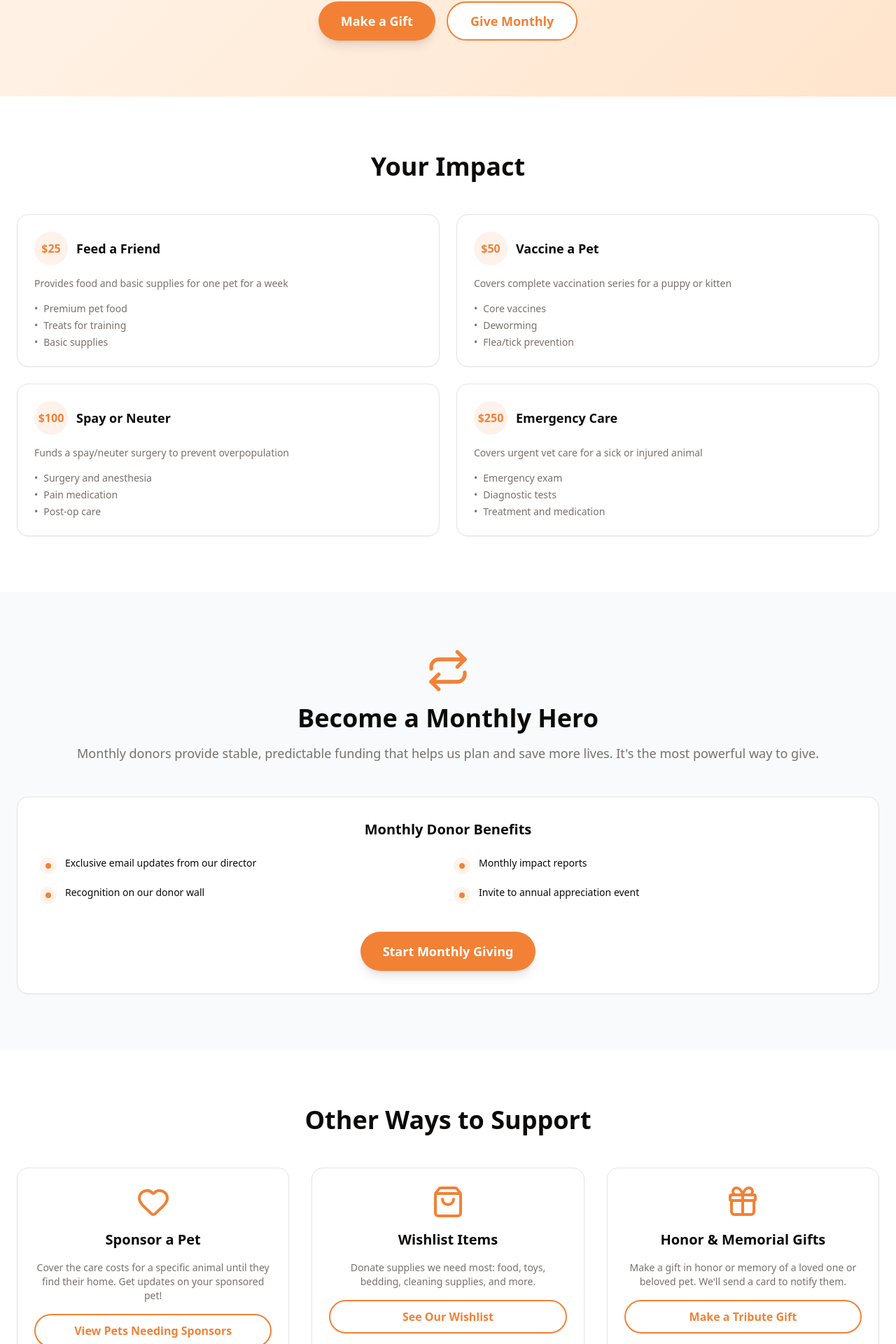
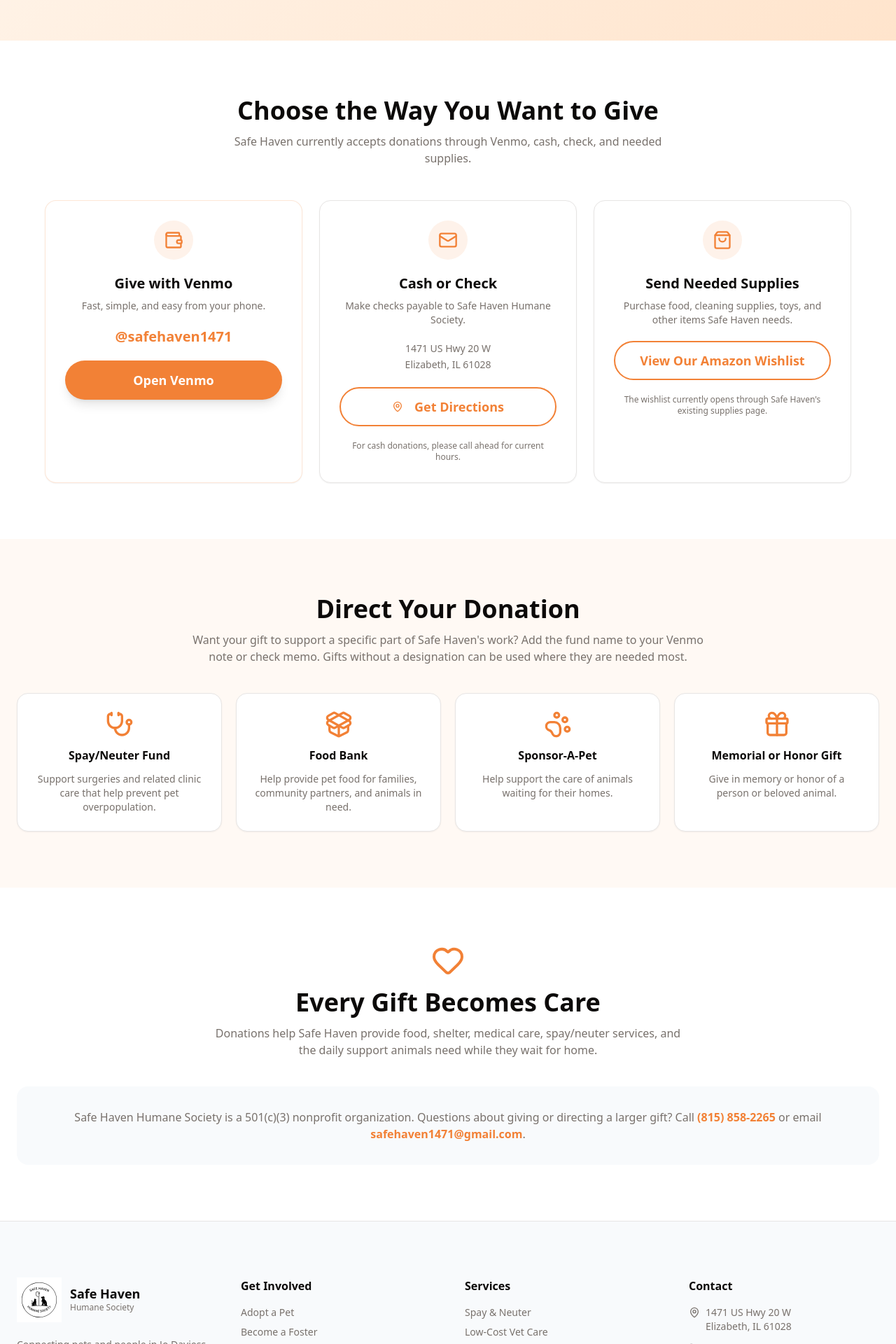
Before and after one commit to 7nqwsvhv99-hash/safe-haven-site, a Next.js app: page /donate in a window 1280 px wide. Shown: the part 359-2279 px from the top of the page at 70% size. Built offline with nearby package versions, Linux system fonts and the light colour scheme.

Commit message:
Rebuild donations around current giving methods

```diff
--- a/src/app/donate/page.tsx
+++ b/src/app/donate/page.tsx
@@ -1,8 +1,6 @@
-import Link from "next/link"
 import { Button } from "@/components/ui/button"
 import { Card } from "@/components/ui/card"
-import { DonationForm } from "@/components/donation-form"
-import { DollarSign, Heart, Repeat, Gift, ShoppingBag } from "lucide-react"
+import { Heart, ShoppingBag, Wallet, Mail, MapPin, Stethoscope, PackageOpen, PawPrint, Gift } from "lucide-react"
 
 export default function DonatePage() {
   return (
@@ -11,213 +9,138 @@ export default function DonatePage() {
       <section className="hero-gradient">
         <div className="container-custom section-padding">
           <div className="max-w-3xl mx-auto text-center space-y-6">
+            <p className="text-sm md:text-base font-semibold uppercase tracking-[0.18em] text-primary">
+              Support Safe Haven
+            </p>
             <h1 className="text-4xl md:text-5xl font-bold tracking-tight">
-              Turn Abandoned Pets Into Loved Family Members
+              Make a Gift. Make a Difference.
             </h1>
             <p className="text-lg text-muted-foreground">
-              Your support provides food, medical care, and second chances for animals in need across Jo Daviess County.
+              Your support helps Safe Haven care for animals, make spay/neuter services more accessible, and provide food and other support across our community.
             </p>
-            <div className="flex flex-col sm:flex-row gap-4 justify-center">
-              <Button asChild size="lg">
-                <Link href="#donate">Make a Gift</Link>
-              </Button>
-              <Button asChild variant="outline" size="lg">
-                <Link href="#monthly">Give Monthly</Link>
-              </Button>
-            </div>
           </div>
         </div>
       </section>
 
-      {/* Impact Section */}
+      {/* Give Now */}
       <section className="section-padding bg-white">
-        <div className="container-custom max-w-4xl">
-          <h2 className="text-3xl md:text-4xl font-bold text-center mb-12">
-            Your Impact
-          </h2>
-          <div className="grid grid-cols-1 md:grid-cols-2 gap-6">
-            {impactLevels.map((level) => (
-              <Card key={level.amount} className="p-6 space-y-4 hover:shadow-lg transition-shadow">
-                <div className="flex items-center gap-3">
-                  <div className="h-12 w-12 rounded-full bg-primary/10 flex items-center justify-center text-primary font-bold">
-                    ${level.amount}
-                  </div>
-                  <h3 className="font-bold text-lg">{level.title}</h3>
-                </div>
-                <p className="text-sm text-muted-foreground">{level.description}</p>
-                <ul className="space-y-1 text-sm">
-                  {level.impact.map((item) => (
-                    <li key={item} className="flex gap-2 text-muted-foreground">
-                      <span>•</span>
-                      <span>{item}</span>
-                    </li>
-                  ))}
-                </ul>
-              </Card>
-            ))}
-          </div>
-        </div>
-      </section>
-
-      {/* Monthly Giving */}
-      <section id="monthly" className="section-padding bg-slate-50">
-        <div className="container-custom max-w-3xl">
+        <div className="container-custom">
           <div className="text-center mb-12">
-            <Repeat className="h-16 w-16 text-primary mx-auto mb-4" />
-            <h2 className="text-3xl md:text-4xl font-bold mb-4">
-              Become a Monthly Hero
-            </h2>
-            <p className="text-lg text-muted-foreground">
-              Monthly donors provide stable, predictable funding that helps us plan and save more lives. It's the most powerful way to give.
+            <h2 className="text-3xl md:text-4xl font-bold mb-3">Choose the Way You Want to Give</h2>
+            <p className="text-muted-foreground max-w-2xl mx-auto">
+              Safe Haven currently accepts donations through Venmo, cash, check, and needed supplies.
             </p>
           </div>
-          <Card className="p-8 space-y-6">
-            <h3 className="font-bold text-xl text-center">Monthly Donor Benefits</h3>
-            <div className="grid grid-cols-1 md:grid-cols-2 gap-4">
-              <div className="flex gap-3">
-                <div className="h-6 w-6 rounded-full bg-primary/10 flex items-center justify-center flex-shrink-0 mt-0.5">
-                  <div className="h-2 w-2 rounded-full bg-primary" />
+
+          <div className="grid grid-cols-1 md:grid-cols-3 gap-6 max-w-6xl mx-auto">
+            <Card className="p-7 text-center space-y-5 border-primary/20">
+              <div className="flex justify-center">
+                <div className="h-14 w-14 rounded-full bg-primary/10 flex items-center justify-center">
+                  <Wallet className="h-7 w-7 text-primary" />
                 </div>
-                <span className="text-sm">Exclusive email updates from our director</span>
               </div>
-              <div className="flex gap-3">
-                <div className="h-6 w-6 rounded-full bg-primary/10 flex items-center justify-center flex-shrink-0 mt-0.5">
-                  <div className="h-2 w-2 rounded-full bg-primary" />
-                </div>
-                <span className="text-sm">Monthly impact reports</span>
+              <div>
+                <h3 className="font-bold text-xl mb-2">Give with Venmo</h3>
+                <p className="text-sm text-muted-foreground">Fast, simple, and easy from your phone.</p>
               </div>
-              <div className="flex gap-3">
-                <div className="h-6 w-6 rounded-full bg-primary/10 flex items-center justify-center flex-shrink-0 mt-0.5">
-                  <div className="h-2 w-2 rounded-full bg-primary" />
-                </div>
-                <span className="text-sm">Recognition on our donor wall</span>
-              </div>
-              <div className="flex gap-3">
-                <div className="h-6 w-6 rounded-full bg-primary/10 flex items-center justify-center flex-shrink-0 mt-0.5">
-                  <div className="h-2 w-2 rounded-full bg-primary" />
-                </div>
-                <span className="text-sm">Invite to annual appreciation event</span>
-              </div>
-            </div>
-            <div className="text-center pt-4">
-              <Button size="lg">
-                Start Monthly Giving
-              </Button>
-            </div>
-          </Card>
-        </div>
-      </section>
-
-      {/* Other Ways to Give */}
-      <section className="section-padding bg-white">
-        <div className="container-custom">
-          <h2 className="text-3xl md:text-4xl font-bold text-center mb-12">
-            Other Ways to Support
-          </h2>
-          <div className="grid grid-cols-1 md:grid-cols-3 gap-6 md:gap-8">
-            <Card className="p-6 text-center space-y-4">
-              <div className="flex justify-center">
-                <Heart className="h-12 w-12 text-primary" />
-              </div>
-              <h3 className="font-bold text-xl">Sponsor a Pet</h3>
-              <p className="text-sm text-muted-foreground">
-                Cover the care costs for a specific animal until they find their home. Get updates on your sponsored pet!
-              </p>
-              <Button variant="outline" className="w-full">
-                View Pets Needing Sponsors
+              <p className="text-xl font-bold text-primary">@safehaven1471</p>
+              <Button asChild size="lg" className="w-full">
+                <a href="https://venmo.com/u/safehaven1471" target="_blank" rel="noopener noreferrer">
+                  Open Venmo
+                </a>
               </Button>
             </Card>
-            <Card className="p-6 text-center space-y-4">
+
+            <Card className="p-7 text-center space-y-5">
               <div className="flex justify-center">
-                <ShoppingBag className="h-12 w-12 text-primary" />
+                <div className="h-14 w-14 rounded-full bg-primary/10 flex items-center justify-center">
+                  <Mail className="h-7 w-7 text-primary" />
+                </div>
               </div>
-              <h3 className="font-bold text-xl">Wishlist Items</h3>
-              <p className="text-sm text-muted-foreground">
-                Donate supplies we need most: food, toys, bedding, cleaning supplies, and more.
+              <div>
+                <h3 className="font-bold text-xl mb-2">Cash or Check</h3>
+                <p className="text-sm text-muted-foreground">Make checks payable to Safe Haven Humane Society.</p>
+              </div>
+              <p className="text-sm text-muted-foreground leading-relaxed">
+                1471 US Hwy 20 W<br />Elizabeth, IL 61028
               </p>
-              <Button variant="outline" className="w-full">
-                See Our Wishlist
+              <Button asChild variant="outline" size="lg" className="w-full">
+                <a href="https://www.google.com/maps/search/?api=1&query=1471+US+Hwy+20+W+Elizabeth+IL+61028" target="_blank" rel="noopener noreferrer">
+                  <MapPin className="h-4 w-4 mr-2" />Get Directions
+                </a>
               </Button>
+              <p className="text-xs text-muted-foreground">For cash donations, please call ahead for current hours.</p>
             </Card>
-            <Card className="p-6 text-center space-y-4">
+
+            <Card className="p-7 text-center space-y-5">
               <div className="flex justify-center">
-                <Gift className="h-12 w-12 text-primary" />
+                <div className="h-14 w-14 rounded-full bg-primary/10 flex items-center justify-center">
+                  <ShoppingBag className="h-7 w-7 text-primary" />
+                </div>
               </div>
-              <h3 className="font-bold text-xl">Honor & Memorial Gifts</h3>
-              <p className="text-sm text-muted-foreground">
-                Make a gift in honor or memory of a loved one or beloved pet. We'll send a card to notify them.
-              </p>
-              <Button variant="outline" className="w-full">
-                Make a Tribute Gift
+              <div>
+                <h3 className="font-bold text-xl mb-2">Send Needed Supplies</h3>
+                <p className="text-sm text-muted-foreground">Purchase food, cleaning supplies, toys, and other items Safe Haven needs.</p>
+              </div>
+              <Button asChild variant="outline" size="lg" className="w-full">
+                <a href="https://safehavenforpets.org/donate-supplies/" target="_blank" rel="noopener noreferrer">
+                  View Our Amazon Wishlist
+                </a>
               </Button>
+              <p className="text-xs text-muted-foreground">The wishlist currently opens through Safe Haven's existing supplies page.</p>
             </Card>
           </div>
         </div>
       </section>
 
-      {/* Success Story */}
-      <section className="section-padding bg-slate-50">
-        <div className="container-custom max-w-3xl">
-          <h2 className="text-3xl md:text-4xl font-bold text-center mb-12">
-            Where Your Donation Goes
-          </h2>
-          <Card className="p-8 space-y-4">
-            <h3 className="font-bold text-xl">Max's Story</h3>
-            <div className="aspect-video bg-slate-200 rounded-lg overflow-hidden">
-              <img
-                src="https://images.unsplash.com/photo-1543466835-00a7907e9de1?w=800&h=600&fit=crop"
-                alt="Max"
-                className="w-full h-full object-cover"
-              />
-            </div>
-            <p className="text-muted-foreground">
-              Max arrived at Safe Haven malnourished and scared after being found as a stray. Thanks to donors like you, we were able to provide him with:
+      {/* Directed Giving */}
+      <section className="section-padding bg-primary/5">
+        <div className="container-custom max-w-5xl">
+          <div className="text-center mb-10">
+            <h2 className="text-3xl md:text-4xl font-bold mb-3">Direct Your Donation</h2>
+            <p className="text-muted-foreground max-w-3xl mx-auto">
+              Want your gift to support a specific part of Safe Haven's work? Add the fund name to your Venmo note or check memo. Gifts without a designation can be used where they are needed most.
             </p>
-            <ul className="space-y-2 text-sm text-muted-foreground">
-              <li className="flex gap-2">
-                <strong className="text-foreground">$180</strong> - Medical exam, vaccines, and flea treatment
-              </li>
-              <li className="flex gap-2">
-                <strong className="text-foreground">$95</strong> - Neuter surgery
-              </li>
-              <li className="flex gap-2">
-                <strong className="text-foreground">$120</strong> - Food and supplies during his 6-week stay
-              </li>
-            </ul>
-            <p className="text-muted-foreground">
-              Today, Max is thriving in his forever home with a loving family. Your donations make stories like Max's possible every single day.
-            </p>
-          </Card>
+          </div>
+
+          <div className="grid grid-cols-1 sm:grid-cols-2 lg:grid-cols-4 gap-5">
+            <Card className="p-6 text-center space-y-3">
+              <Stethoscope className="h-10 w-10 text-primary mx-auto" />
+              <h3 className="font-bold">Spay/Neuter Fund</h3>
+              <p className="text-sm text-muted-foreground">Support surgeries and related clinic care that help prevent pet overpopulation.</p>
+            </Card>
+            <Card className="p-6 text-center space-y-3">
+              <PackageOpen className="h-10 w-10 text-primary mx-auto" />
+              <h3 className="font-bold">Food Bank</h3>
+              <p className="text-sm text-muted-foreground">Help provide pet food for families, community partners, and animals in need.</p>
+            </Card>
+            <Card className="p-6 text-center space-y-3">
+              <PawPrint className="h-10 w-10 text-primary mx-auto" />
+              <h3 className="font-bold">Sponsor-A-Pet</h3>
+              <p className="text-sm text-muted-foreground">Help support the care of animals waiting for their homes.</p>
+            </Card>
+            <Card className="p-6 text-center space-y-3">
+              <Gift className="h-10 w-10 text-primary mx-auto" />
+              <h3 className="font-bold">Memorial or Honor Gift</h3>
+              <p className="text-sm text-muted-foreground">Give in memory or honor of a person or beloved animal.</p>
+            </Card>
+          </div>
         </div>
       </section>
 
-      {/* Donate Form */}
-      <section id="donate" className="section-padding bg-primary/5">
-        <div className="container-custom max-w-2xl">
-          <div className="text-center mb-8">
-            <DollarSign className="h-16 w-16 text-primary mx-auto mb-6" />
-            <h2 className="text-3xl md:text-4xl font-bold mb-4">
-              Make Your Gift Today
-            </h2>
-            <p className="text-lg text-muted-foreground">
-              Every dollar goes directly to caring for animals in need. Safe Haven is a 501(c)(3) nonprofit. Your donation is tax-deductible.
+      {/* What Gifts Support */}
+      <section className="section-padding bg-white">
+        <div className="container-custom max-w-5xl">
+          <div className="text-center mb-10">
+            <Heart className="h-12 w-12 text-primary mx-auto mb-4" />
+            <h2 className="text-3xl md:text-4xl font-bold mb-3">Every Gift Becomes Care</h2>
+            <p className="text-muted-foreground max-w-2xl mx-auto">
+              Donations help Safe Haven provide food, shelter, medical care, spay/neuter services, and the daily support animals need while they wait for home.
             </p>
           </div>
-
-          <Card className="p-6 md:p-8">
-            <DonationForm />
-          </Card>
-
-          <div className="mt-8 bg-white rounded-xl p-6 space-y-3">
-            <h3 className="font-semibold text-center mb-3">Other Ways to Donate</h3>
-            <p className="text-sm text-muted-foreground">
-              <strong>By Mail:</strong> Safe Haven Humane Society, 1471 US Hwy 20 W, Elizabeth, IL 61028
-            </p>
-            <p className="text-sm text-muted-foreground">
-              <strong>By Phone:</strong> Call us at (815) 858-2265 to make a donation
-            </p>
-            <p className="text-sm text-muted-foreground">
-              <strong>Employer Matching:</strong> Check if your employer matches charitable gifts
+          <div className="rounded-2xl bg-slate-50 p-6 md:p-8 text-center">
+            <p className="text-sm md:text-base text-muted-foreground">
+              Safe Haven Humane Society is a 501(c)(3) nonprofit organization. Questions about giving or directing a larger gift? Call <a href="tel:815-858-2265" className="font-semibold text-primary hover:underline">(815) 858-2265</a> or email <a href="mailto:safehaven1471@gmail.com" className="font-semibold text-primary hover:underline">safehaven1471@gmail.com</a>.
             </p>
           </div>
         </div>
@@ -225,46 +148,3 @@ export default function DonatePage() {
     </div>
   )
 }
-
-const impactLevels = [
-  {
-    amount: 25,
-    title: "Feed a Friend",
-    description: "Provides food and basic supplies for one pet for a week",
-    impact: [
-      "Premium pet food",
-      "Treats for training",
-      "Basic supplies",
-    ],
-  },
-  {
-    amount: 50,
-    title: "Vaccine a Pet",
-    description: "Covers complete vaccination series for a puppy or kitten",
-    impact: [
-      "Core vaccines",
-      "Deworming",
-      "Flea/tick prevention",
-    ],
-  },
-  {
-    amount: 100,
-    title: "Spay or Neuter",
-    description: "Funds a spay/neuter surgery to prevent overpopulation",
-    impact: [
-      "Surgery and anesthesia",
-      "Pain medication",
-      "Post-op care",
-    ],
-  },
-  {
-    amount: 250,
-    title: "Emergency Care",
-    description: "Covers urgent vet care for a sick or injured animal",
-    impact: [
-      "Emergency exam",
-      "Diagnostic tests",
-      "Treatment and medication",
-    ],
-  },
-]
```
